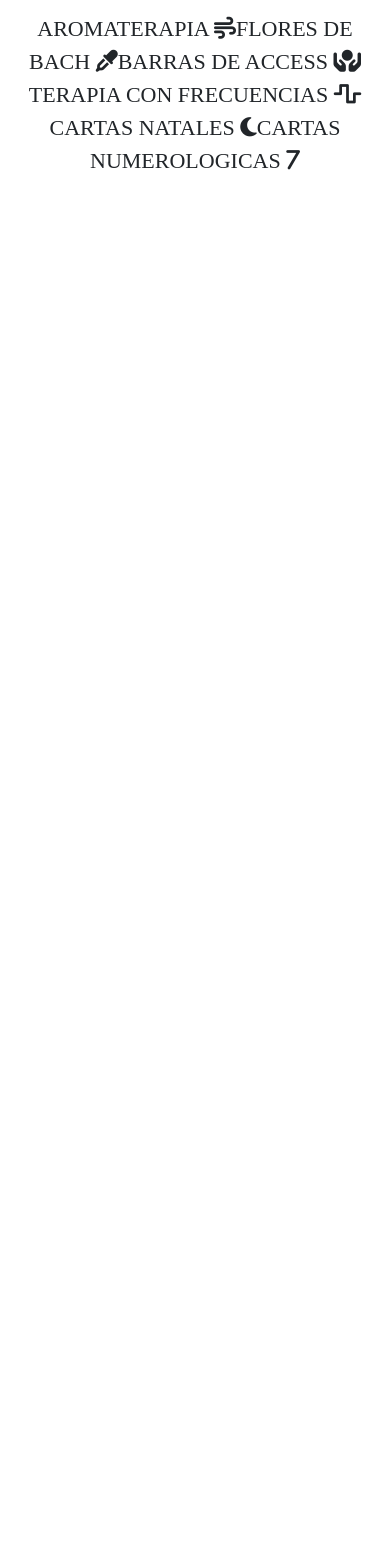
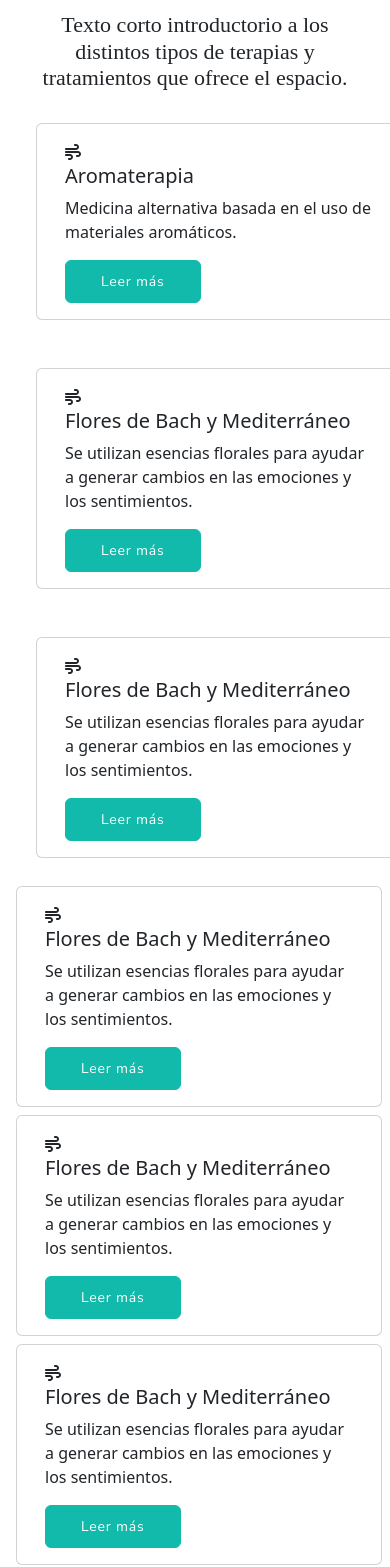
Before and after one commit to aNeptuno/espacio-gissel, a React (Create React App) app: page / in a window 390 px wide. Shown: the part 1811-3378 px from the top of the page. Before the commit the page ends 2004 px from the top, so only its background shows below. Built offline with nearby package versions, Linux system fonts and the light colour scheme; a web font is replaced by a local one.

Commit message:
tratamientos cards responsive

```diff
--- a/src/Components/Terapias.jsx
+++ b/src/Components/Terapias.jsx
@@ -1,7 +1,77 @@
+
+import Card from 'react-bootstrap/Card';
+import Button from 'react-bootstrap/Button';
+import { FontAwesomeIcon } from '@fortawesome/react-fontawesome';
+import { faWind } from '@fortawesome/free-solid-svg-icons';
+
 export const Terapias = () => {
-    return(
+    return (
         <div className="container">
             <h1 className="title">Terapias y tratamientos <i className="fa-brands fa-github"></i></h1>
+            <h2 className="text">Texto corto introductorio a los distintos tipos de terapias y tratamientos que ofrece el espacio.</h2>
+
+            <div class="row justify-content-evenly">
+                <Card className="col-lg-3 col-md-5 col-xs-12 m-4">
+                    <Card.Body>
+                        <FontAwesomeIcon icon={faWind} />
+                        <Card.Title>Aromaterapia</Card.Title>
+                        <Card.Text>
+                            Medicina alternativa basada en el uso de materiales aromáticos.
+                        </Card.Text>
+                        <Button variant="primary">Leer más</Button>
+                    </Card.Body>
+                </Card>
+                <Card className="col-lg-3 col-md-5 col-xs-12 m-4">
+                    <Card.Body>
+                        <FontAwesomeIcon icon={faWind} />
+                        <Card.Title>Flores de Bach y Mediterráneo</Card.Title>
+                        <Card.Text>
+                            Se utilizan esencias florales para ayudar a generar cambios en las emociones y los sentimientos.
+                        </Card.Text>
+                        <Button variant="primary">Leer más</Button>
+                    </Card.Body>
+                </Card>
+                <Card className="col-lg-3 col-md-5 col-xs-12 m-4">
+                    <Card.Body>
+                        <FontAwesomeIcon icon={faWind} />
+                        <Card.Title>Flores de Bach y Mediterráneo</Card.Title>
+                        <Card.Text>
+                            Se utilizan esencias florales para ayudar a generar cambios en las emociones y los sentimientos.
+                        </Card.Text>
+                        <Button variant="primary">Leer más</Button>
+                    </Card.Body>
+                </Card>
+                <Card className="col-lg-3 col-md-6 col-xs-12 m-1">
+                    <Card.Body>
+                        <FontAwesomeIcon icon={faWind} />
+                        <Card.Title>Flores de Bach y Mediterráneo</Card.Title>
+                        <Card.Text>
+                            Se utilizan esencias florales para ayudar a generar cambios en las emociones y los sentimientos.
+                        </Card.Text>
+                        <Button variant="primary">Leer más</Button>
+                    </Card.Body>
+                </Card><Card className="col-lg-3 col-md-6 col-xs-12 m-1">
+                    <Card.Body>
+                        <FontAwesomeIcon icon={faWind} />
+                        <Card.Title>Flores de Bach y Mediterráneo</Card.Title>
+                        <Card.Text>
+                            Se utilizan esencias florales para ayudar a generar cambios en las emociones y los sentimientos.
+                        </Card.Text>
+                        <Button variant="primary">Leer más</Button>
+                    </Card.Body>
+                </Card><Card className="col-lg-3 col-md-6 col-xs-12 m-1">
+                    <Card.Body>
+                        <FontAwesomeIcon icon={faWind} />
+                        <Card.Title>Flores de Bach y Mediterráneo</Card.Title>
+                        <Card.Text>
+                            Se utilizan esencias florales para ayudar a generar cambios en las emociones y los sentimientos.
+                        </Card.Text>
+                        <Button variant="primary">Leer más</Button>
+                    </Card.Body>
+                </Card>
+
+
+
                 <p className="text">
                     AROMATERAPIA <i className="fa-solid fa-wind"></i>
                     FLORES DE BACH <i className="fa-solid fa-eye-dropper"></i>
@@ -11,5 +81,6 @@ export const Terapias = () => {
                     CARTAS NUMEROLOGICAS <i className="fa-solid fa-7"></i>
                 </p>
             </div>
+        </div>
     )
 }
```
Lines whose indentation alone changed are shown as unchanged.
